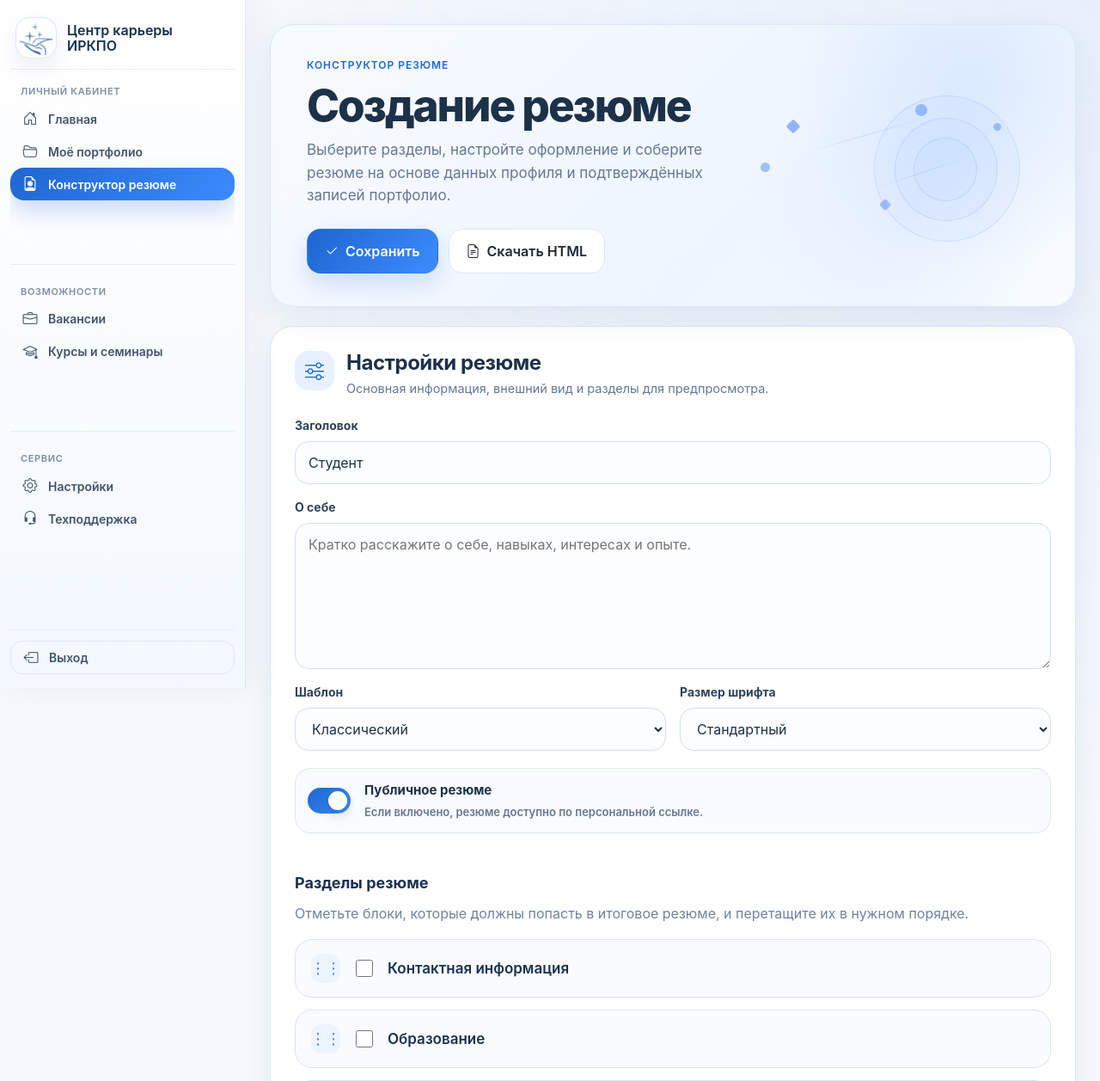
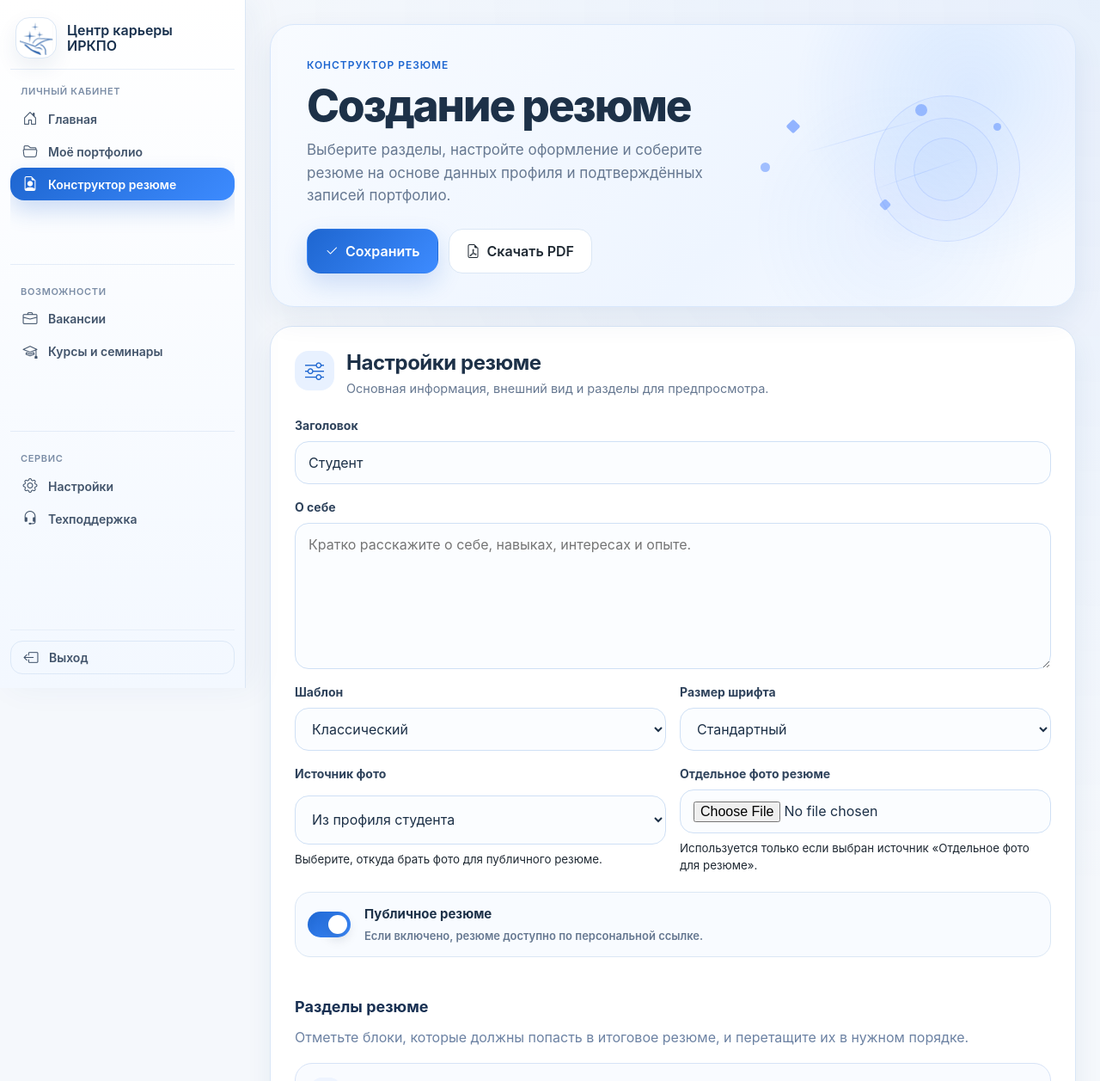
Before and after one commit to liradosik/diploma-career-center-irkpo, a Django app: page /resumes/builder/ in a window 1280 px wide; the page is wider, and only the part inside the window is pictured. Shown: the top 1257 px of that part at 86% size. Run offline with Django 5.2, Linux system fonts and the light colour scheme; a user stored in the database is signed in; data comes from the database, SQL or seed files in the repository; tables that the repository leaves empty hold one stand-in row (values such as "Sample post").

Commit message:
Add resume photo source controls and PDF download

```diff
--- a/career_center/apps/resumes/forms.py
+++ b/career_center/apps/resumes/forms.py
@@ -44,15 +44,25 @@ class ResumeSettingsForm(forms.ModelForm):
         label='Размер шрифта',
     )
 
+    photo_source = forms.ChoiceField(
+        choices=ResumeSettings.PhotoSource.choices,
+        label='Источник фото',
+        help_text='Выберите, откуда брать фото для публичного резюме.',
+    )
+
     class Meta:
         model = ResumeSettings
-        fields = ('title', 'about', 'is_public', 'template', 'font_size', 'selected_sections')
+        fields = ('title', 'about', 'is_public', 'template', 'font_size', 'photo_source', 'photo', 'selected_sections')
         labels = {
             'title': 'Заголовок',
             'about': 'О себе',
             'is_public': 'Публичное резюме',
             'template': 'Шаблон',
             'font_size': 'Размер шрифта',
+            'photo': 'Отдельное фото резюме',
+        }
+        help_texts = {
+            'photo': 'Используется только если выбран источник «Отдельное фото для резюме».',
         }
         widgets = {
             'about': forms.Textarea(attrs={'rows': 6}),
--- a/career_center/apps/resumes/models.py
+++ b/career_center/apps/resumes/models.py
@@ -8,6 +8,12 @@ class ResumeSettings(models.Model):
         COMPACT = 'compact', 'Компактный'
         MODERN = 'modern', 'Современный'
         ACADEMIC = 'academic', 'Академический'
+
+    class PhotoSource(models.TextChoices):
+        PROFILE = 'profile', 'Из профиля студента'
+        ACCOUNT = 'account', 'Из аккаунта пользователя'
+        CUSTOM = 'custom', 'Отдельное фото для резюме'
+        HIDDEN = 'hidden', 'Не показывать фото'
 
     class FontSize(models.TextChoices):
         SMALL = 'small', 'Компактный'
@@ -21,6 +27,8 @@ class ResumeSettings(models.Model):
     template = models.CharField(max_length=64, choices=Template.choices, default=Template.CLASSIC)
     font_size = models.CharField(max_length=32, choices=FontSize.choices, default=FontSize.STANDARD)
     is_public = models.BooleanField(default=True)
+    photo_source = models.CharField(max_length=32, choices=PhotoSource.choices, default=PhotoSource.PROFILE)
+    photo = models.ImageField(upload_to='resume_photos/', blank=True, null=True)
 
     def __str__(self):
         return f'Резюме: {self.student.full_name}'
--- a/career_center/apps/resumes/views.py
+++ b/career_center/apps/resumes/views.py
@@ -1,5 +1,6 @@
 from django.http import HttpResponse
 from django.shortcuts import get_object_or_404, render
+from django.template.loader import render_to_string
 
 from apps.accounts.decorators import role_required
 from apps.accounts.models import StudentProfile, User
@@ -17,10 +18,31 @@ def _normalize_font_size(font_size):
         return font_size
     return 'standard'
 
+
 def _normalize_template(template_code):
     if template_code in ALLOWED_RESUME_TEMPLATES:
         return template_code
     return 'classic'
+
+
+def _safe_file_url(file_field):
+    if not file_field:
+        return None
+    try:
+        return file_field.url
+    except (ValueError, AttributeError):
+        return None
+
+
+def resolve_resume_photo_url(resume, student, user):
+    source = getattr(resume, 'photo_source', ResumeSettings.PhotoSource.PROFILE)
+    if source == ResumeSettings.PhotoSource.HIDDEN:
+        return None
+    if source == ResumeSettings.PhotoSource.CUSTOM:
+        return _safe_file_url(getattr(resume, 'photo', None))
+    if source == ResumeSettings.PhotoSource.ACCOUNT:
+        return _safe_file_url(getattr(user, 'photo', None))
+    return _safe_file_url(getattr(student, 'photo', None))
 
 
 def _resume_payload(student, resume, profile):
@@ -43,33 +65,13 @@ def _resume_payload(student, resume, profile):
     return entries, grouped, about_text, selected_sections
 
 
-def _resolve_student_photo_url(student, profile):
-    photo_url = None
-    profile_photo = getattr(profile, 'photo', None)
-    if profile_photo:
-        try:
-            photo_url = profile_photo.url
-        except ValueError:
-            photo_url = None
-
-    if not photo_url:
-        user_photo = getattr(student, 'photo', None)
-        if user_photo:
-            try:
-                photo_url = user_photo.url
-            except ValueError:
-                photo_url = None
-    return photo_url
-
-
-
 @role_required(User.Role.STUDENT)
 def builder(request):
     settings_obj, _ = ResumeSettings.objects.get_or_create(student=request.user)
     profile = getattr(request.user, 'student_profile', None)
 
     if request.method == 'POST':
-        form = ResumeSettingsForm(request.POST, instance=settings_obj)
+        form = ResumeSettingsForm(request.POST, request.FILES, instance=settings_obj)
         if form.is_valid():
             settings_obj = form.save(commit=False)
 
@@ -82,6 +84,9 @@ def builder(request):
                 settings_obj.selected_sections = ordered_selected_sections
             else:
                 settings_obj.selected_sections = checked_sections
+
+            if settings_obj.photo_source != ResumeSettings.PhotoSource.CUSTOM:
+                settings_obj.photo = None
 
             settings_obj.save()
     else:
@@ -140,7 +145,6 @@ def builder(request):
 def public_resume(request, token):
     profile = get_object_or_404(StudentProfile, public_resume_token=token)
     student = profile.user
-    student_photo_url = _resolve_student_photo_url(student, profile)
     resume = getattr(profile.user, 'resume_settings', None)
     if not resume:
         return render(
@@ -150,7 +154,8 @@ def public_resume(request, token):
                 'is_unavailable': True,
                 'unavailable_reason': 'not_created',
                 'student': student,
-                'student_photo_url': student_photo_url,
+                'resume_photo_url': None,
+                'resume_photo_source': ResumeSettings.PhotoSource.PROFILE,
             },
             status=404,
         )
@@ -162,42 +167,46 @@ def public_resume(request, token):
                 'is_unavailable': True,
                 'unavailable_reason': 'private',
                 'student': student,
-                'student_photo_url': student_photo_url,
+                'resume_photo_url': None,
+                'resume_photo_source': resume.photo_source,
             },
             status=404,
         )
+
     entries, grouped_entries, about_text, selected_sections = _resume_payload(student, resume, profile)
     resume_template = _normalize_template(getattr(resume, 'template', 'classic'))
     resume_font_size = _normalize_font_size(getattr(resume, 'font_size', 'standard'))
     has_resume_data = any([student.full_name, getattr(resume, 'title', ''), about_text, entries])
     is_owner_view = request.user.is_authenticated and request.user.id == profile.user_id
+    resume_photo_url = resolve_resume_photo_url(resume, profile, student)
+
+    context = {
+        'student': student,
+        'profile': profile,
+        'resume': resume,
+        'entries': entries,
+        'grouped_entries': grouped_entries,
+        'about_text': about_text,
+        'has_resume_data': has_resume_data,
+        'selected_sections': selected_sections,
+        'is_owner_view': is_owner_view,
+        'resume_template': resume_template,
+        'resume_font_size': resume_font_size,
+        'resume_photo_url': resume_photo_url,
+        'resume_photo_source': resume.photo_source,
+    }
+
     if request.GET.get('download') == 'pdf':
-        html = render(request, 'resumes/public.html', {
-            'student': student, 'profile': profile, 'resume': resume, 'entries': entries,
-            'grouped_entries': grouped_entries, 'about_text': about_text, 'has_resume_data': has_resume_data,
-            'selected_sections': selected_sections, 'is_owner_view': is_owner_view, 'is_pdf_mode': True,
-            'resume_template': resume_template,
-            'resume_font_size': resume_font_size,
-            'student_photo_url': student_photo_url,
-        }).content
-        response = HttpResponse(html, content_type='text/html; charset=utf-8')
-        response['Content-Disposition'] = f'attachment; filename=\"resume-{profile.user_id}.html\"'
-        return response
-    return render(
-        request,
-        'resumes/public.html',
-        {
-            'student': student,
-            'profile': profile,
-            'resume': resume,
-            'entries': entries,
-            'grouped_entries': grouped_entries,
-            'about_text': about_text,
-            'has_resume_data': has_resume_data,
-            'selected_sections': selected_sections,
-            'is_owner_view': is_owner_view,
-            'resume_template': resume_template,
-            'resume_font_size': resume_font_size,
-            'student_photo_url': student_photo_url,
-        },
-    )
+        html_string = render_to_string('resumes/public.html', {**context, 'is_pdf_mode': True}, request=request)
+        try:
+            from weasyprint import HTML
+            pdf_bytes = HTML(string=html_string, base_url=request.build_absolute_uri('/')).write_pdf()
+            response = HttpResponse(pdf_bytes, content_type='application/pdf')
+            response['Content-Disposition'] = f'attachment; filename="resume-{profile.user_id}.pdf"'
+            return response
+        except Exception:
+            fallback = HttpResponse(html_string, content_type='text/html; charset=utf-8')
+            fallback['Content-Disposition'] = f'attachment; filename="resume-{profile.user_id}.html"'
+            return fallback
+
+    return render(request, 'resumes/public.html', context)
--- a/career_center/requirements.txt
+++ b/career_center/requirements.txt
@@ -3,3 +3,4 @@ psycopg[binary]==3.2.3
 python-dotenv==1.0.1
 Pillow==11.0.0
 openpyxl==3.1.5
+weasyprint==62.3
--- a/career_center/templates/resumes/builder.html
+++ b/career_center/templates/resumes/builder.html
@@ -24,8 +24,8 @@
 
         {% if profile %}
           <a class="btn" target="_blank" href="{% url 'resumes:public' profile.public_resume_token %}?download=pdf">
-            <i class="bi bi-file-earmark-text"></i>
-            Скачать HTML
+            <i class="bi bi-file-earmark-pdf"></i>
+            Скачать PDF
           </a>
         {% endif %}
       </div>
@@ -62,7 +62,7 @@
         </div>
       </div>
 
-      <form method="post" id="resume-settings-form" class="student-resume-form-v2">
+      <form method="post" enctype="multipart/form-data" id="resume-settings-form" class="student-resume-form-v2">
         {% csrf_token %}
 
         <div class="student-resume-field">
@@ -84,6 +84,21 @@
           <div class="student-resume-field">
             <label for="{{ form.font_size.id_for_label }}">{{ form.font_size.label }}</label>
             {{ form.font_size }}
+          </div>
+        </div>
+
+
+        <div class="student-resume-select-grid">
+          <div class="student-resume-field">
+            <label for="{{ form.photo_source.id_for_label }}">{{ form.photo_source.label }}</label>
+            {{ form.photo_source }}
+            <small>{{ form.photo_source.help_text }}</small>
+          </div>
+
+          <div class="student-resume-field">
+            <label for="{{ form.photo.id_for_label }}">{{ form.photo.label }}</label>
+            {{ form.photo }}
+            <small>{{ form.photo.help_text }}</small>
           </div>
         </div>
 
```
Also changed, not shown: career_center/templates/resumes/public.html (+6 -10 lines), career_center/apps/resumes/migrations/0004_resumesettings_photo_fields.py (added), 1 other file.
